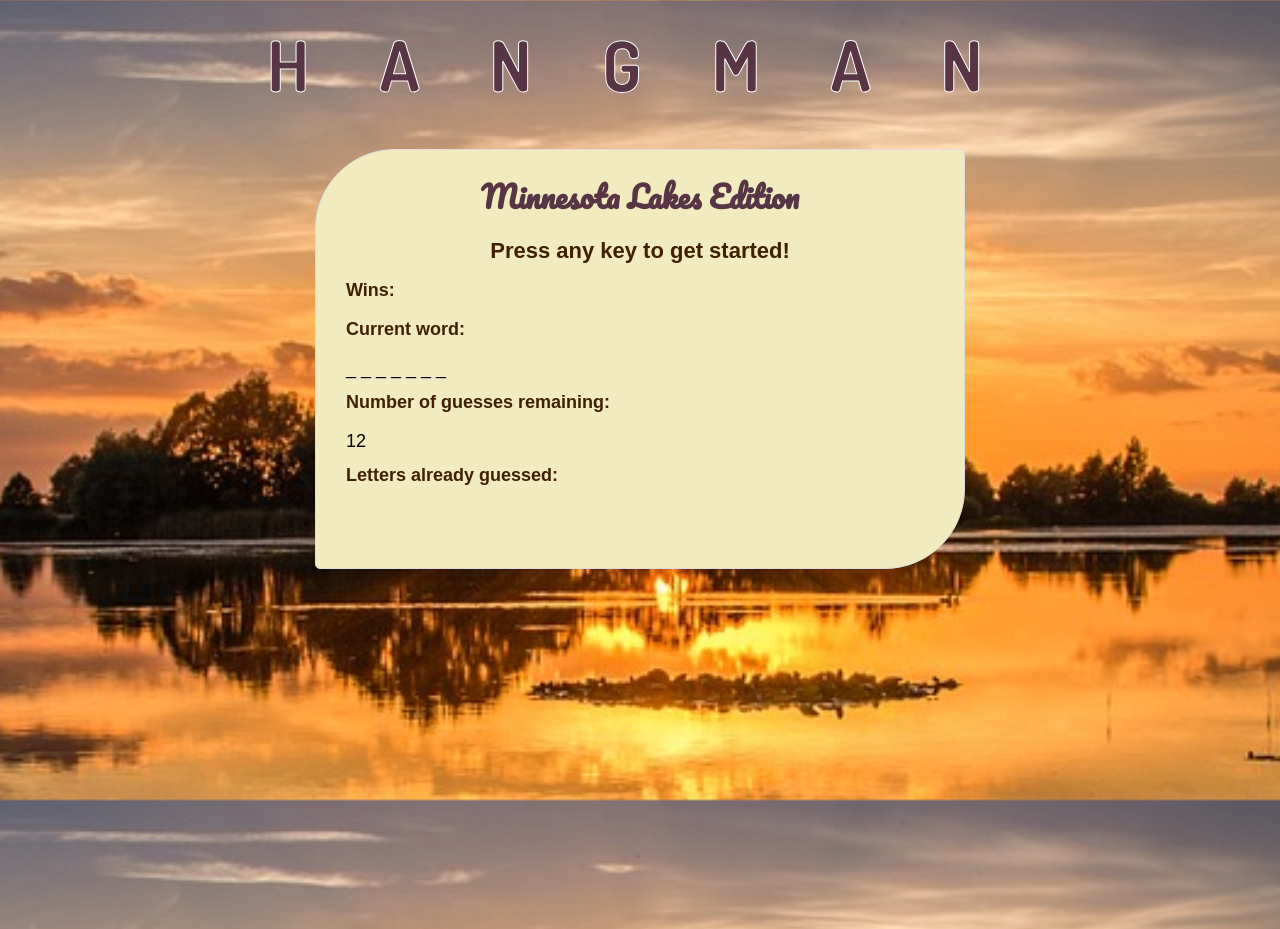
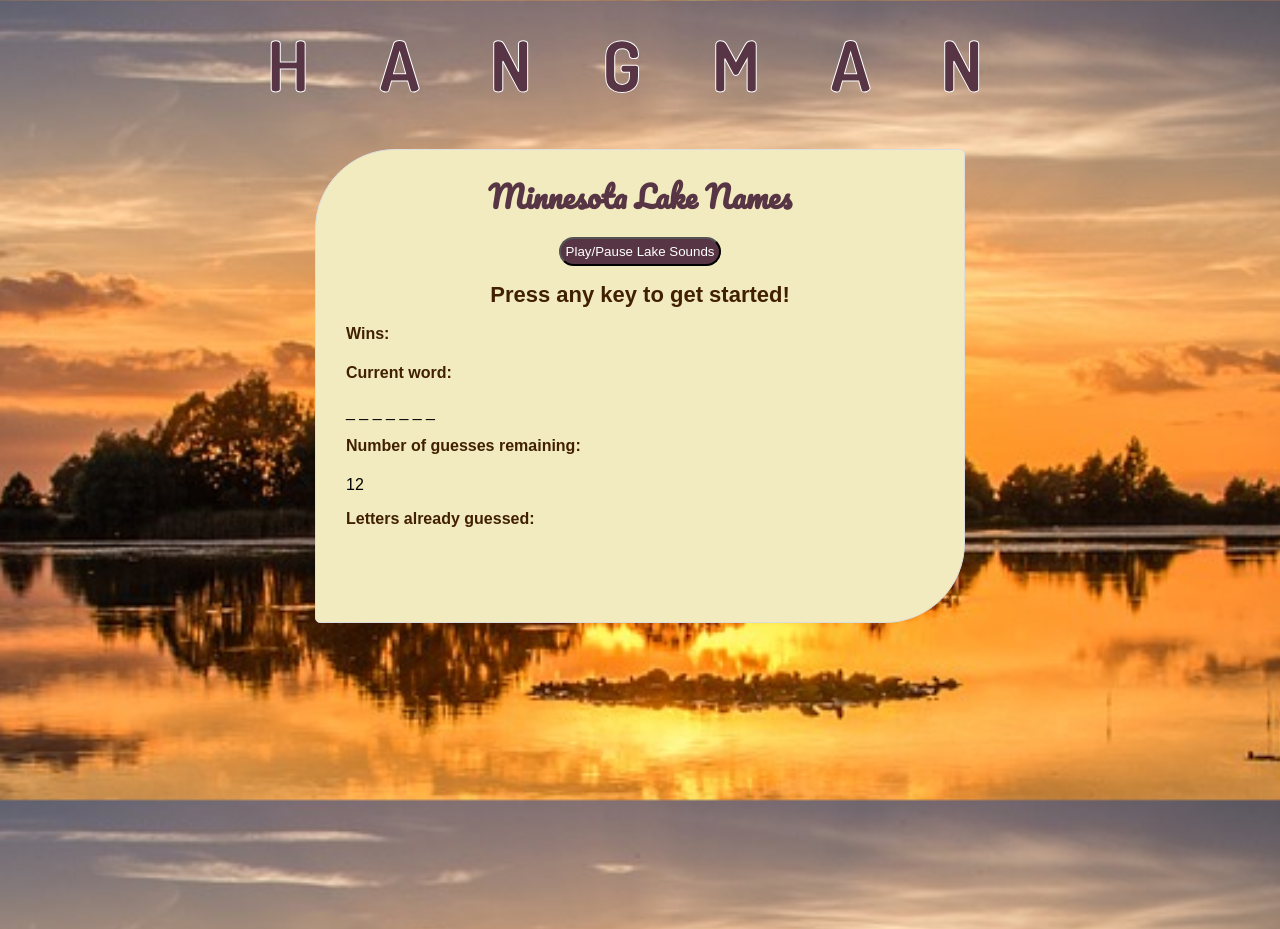
Before and after one commit to JuliaLid/Hangman-Game, a plain HTML site: page index.html in a window 1280 px wide. Drawn offline with nearby package versions, Linux system fonts and the light colour scheme.

Commit message:
Final files

```diff
--- a/assets/css/style.css
+++ b/assets/css/style.css
@@ -7,7 +7,7 @@ html {
 }
 body {
   font-family: Arial, "Helvetica Neue", Helvetica, sans-serif;
-  font-size: 18px;
+  font-size: 100%;
   line-height: 34px;
   width: 100%;*/
   height: 100%;
@@ -82,6 +82,7 @@ h2 {
 
 .button {
   text-align: center;
+  padding-bottom: 10px;
 }
 
 #reset {
@@ -94,6 +95,17 @@ h2 {
   border-radius: 25px;
 
 }
+
+.soundButton {
+  padding: 5px 5px;
+  color: #fff;
+  cursor: pointer;
+  background: #573544;
+  /*border: 0 none;*/
+  border-radius: 25px;
+
+}
+*/
 
 /* Media queries*/
 
--- a/assets/javascript/game.js
+++ b/assets/javascript/game.js
@@ -25,6 +25,16 @@ function selectWord() {
 
 window.onload = selectWord();
 
+function playSound() {
+		// document.getElementById('lakeSounds').play();
+	var myAudio = document.getElementById("lakeSounds");
+  		if (myAudio.paused) {
+    		myAudio.play();
+		  } else {
+		    myAudio.pause();
+		  }
+		}
+
 //game function
 document.onkeyup = function(event) {
 
@@ -40,7 +50,6 @@ document.onkeyup = function(event) {
 		remainingLetters = wordChoice.length - counter;  //identify the number remaining letters
 		}
 	};
-
 
 	if ((wrongGuess.indexOf(userInput)===-1) && (wordChoice.indexOf(userInput)===-1)){
 		wrongGuess.push(userInput);
--- a/index.html
+++ b/index.html
@@ -20,7 +20,12 @@
 	 <div class="wrapper">
 
 			<section class="main-section">
-				<h2>Minnesota Lakes Edition</h2>
+				<h2>Minnesota Lake Names</h2>
+
+				<div class="button">
+				<audio id="lakeSounds" src="assets/sounds/lakeSounds.mp3" preload="auto"></audio>
+				<button class="soundButton" onclick="javascript:playSound()" type="button">Play/Pause Lake Sounds</button>
+				</div>
 
 				<p id="instructions">Press any key to get started!</p>
 
```
Also changed, not shown: assets/images/CalhounLake.jpg (added), assets/images/HarrietLake.jpg (added), assets/images/ItascaLake.jpg (added), assets/images/MantrapLake.jpg (added), assets/images/MinnetonkaLake.gif (added), assets/images/NokomisLake.jpg (added), assets/images/PelicanLake.jpg (added), assets/images/VermillionLake.jpg (added), 1 other file.
